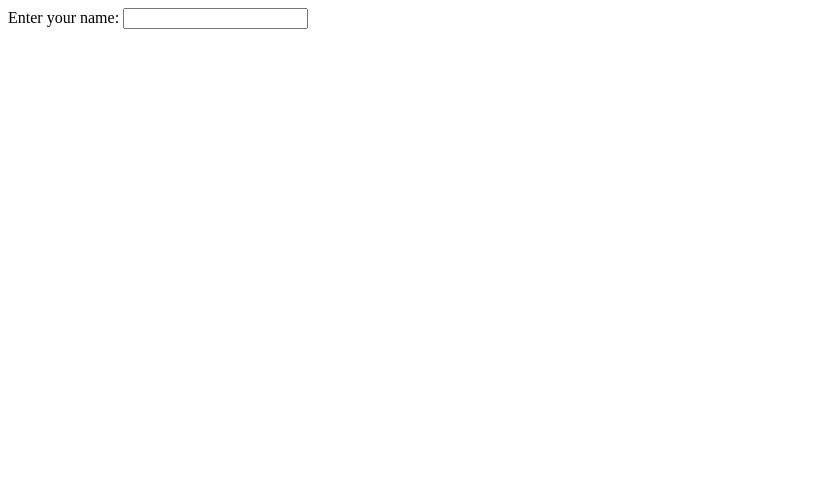
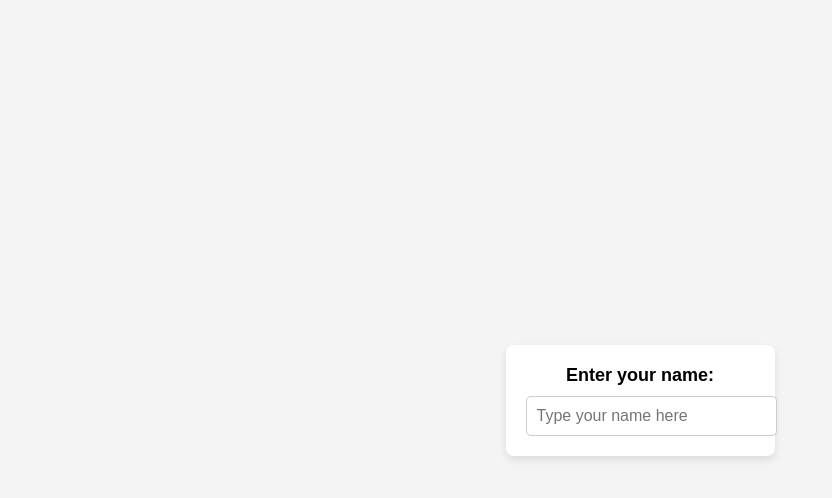
Before and after one commit to acciojob/capitalise-name-prerana2601, a website: page main.html in a window 1280 px wide. Shown: the whole page, without its empty margins (0-832 px from the left). Drawn offline with Linux system fonts and the light colour scheme.

Commit message:
created a submission

```diff
--- a/main.html
+++ b/main.html
@@ -1,11 +1,22 @@
 <!DOCTYPE html>
-<html>
-  <head>
-  </head>
-  <body>
-    Enter your name: <input type="text" id="fname">
+<html lang="en">
+<head>
+    <meta charset="UTF-8">
+    <meta name="viewport" content="width=device-width, initial-scale=1.0">
+    <title>Capitalise Name</title>
+    <!-- Link to external CSS file -->
+    <link rel="stylesheet" href="styles.css">
+</head>
+<body>
 
-	<script type="text/javascript" src="./script.js">
-	</script>
-  </body>
+    <div class="container">
+        <label for="fname">Enter your name:</label><br>
+        <!-- Input field with id 'fname' and an onblur event -->
+        <input type="text" id="fname" onblur="capitalizeName()" placeholder="Type your name here">
+    </div>
+
+    <!-- Link to external JavaScript file -->
+    <script src="script.js"></script>
+
+</body>
 </html>
--- a/script.js
+++ b/script.js
@@ -1 +1,8 @@
 //your JS code here. If required.
+// Function to capitalize the name when the input field loses focus
+function capitalizeName() {
+    // Get the input field by id 'fname'
+    var inputField = document.getElementById("fname");
+    // Convert the value to uppercase and update the input field
+    inputField.value = inputField.value.toUpperCase();
+}
--- a/styles.css
+++ b/styles.css
@@ -1 +1,35 @@
 /*  your css code here. If applicable */
+/* Basic styling for the input field */
+body {
+    font-family: Arial, sans-serif;
+    display: flex;
+    justify-content: center;
+    align-items: center;
+    height: 100vh;
+    margin: 0;
+    background-color: #f4f4f4;
+}
+.container {
+    text-align: center;
+    background-color: white;
+    padding: 20px;
+    border-radius: 8px;
+    box-shadow: 0 4px 8px rgba(0, 0, 0, 0.1);
+}
+input {
+    padding: 10px;
+    font-size: 16px;
+    width: 100%;
+    max-width: 300px;
+    margin-top: 10px;
+    border: 1px solid #ccc;
+    border-radius: 5px;
+    outline: none;
+}
+input:focus {
+    border-color: #007BFF;
+}
+label {
+    font-size: 18px;
+    font-weight: bold;
+}
```
